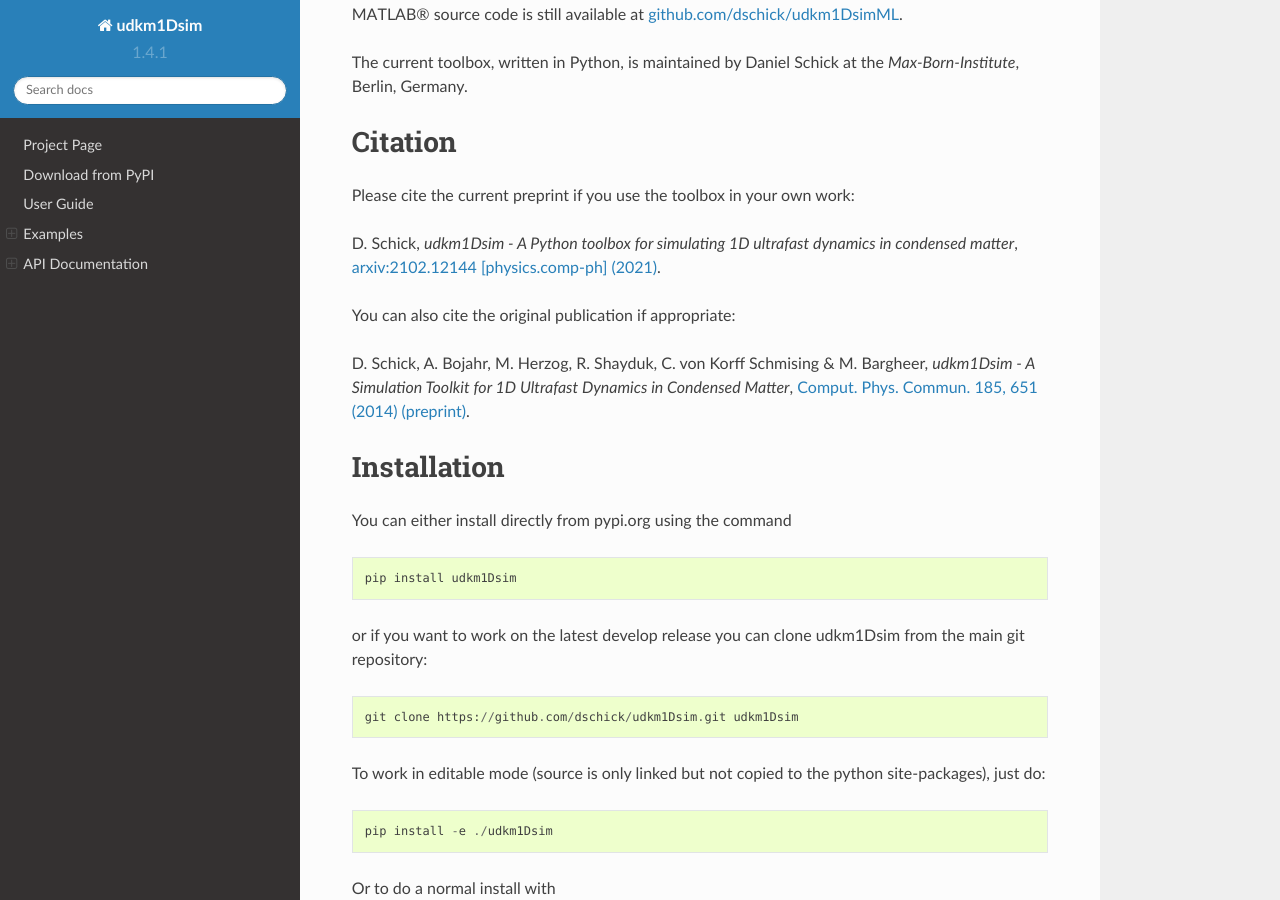
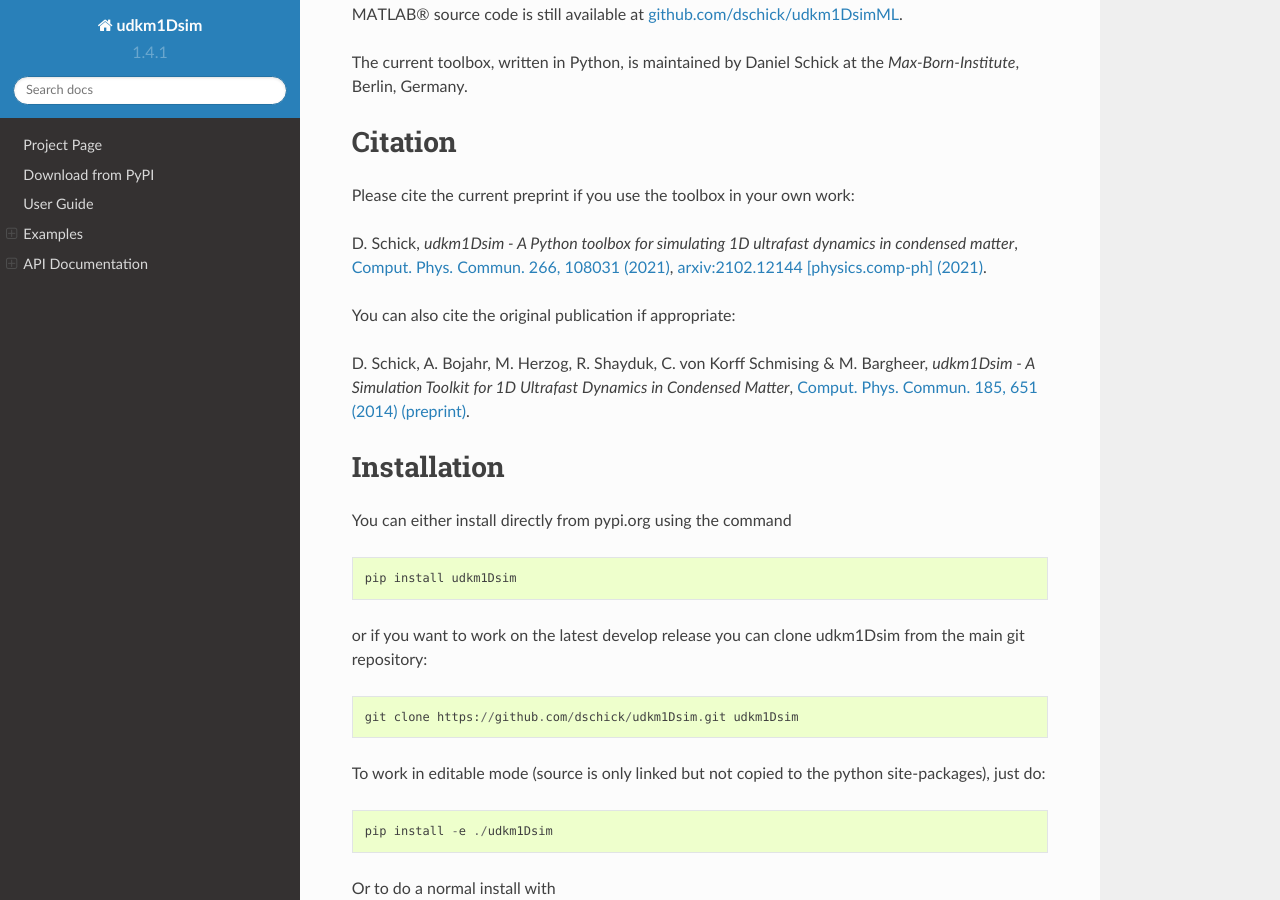
Before and after one commit to dschick/udkm1Dsim, a Sphinx documentation site: the page built from docs/source/index.rst, in a window 1280 px wide and 900 px high, scrolled down 613 px. Built offline with Sphinx 7.4.7 and the Read the Docs theme 2.0.0, drawn with Linux system fonts in a browser that asks for light colours.

Commit message:
update citation

```diff
--- a/docs/source/index.rst
+++ b/docs/source/index.rst
@@ -47,6 +47,7 @@ Citation
 Please cite the current preprint if you use the toolbox in your own work:
 
 D. Schick, *udkm1Dsim - A Python toolbox for simulating 1D ultrafast dynamics in condensed matter*,
+`Comput. Phys. Commun. 266, 108031 (2021) <https://doi.org/10.1016/j.cpc.2021.108031>`_,
 `arxiv:2102.12144 [physics.comp-ph] (2021) <https://arxiv.org/abs/2102.12144>`_.
 
 You can also cite the original publication if appropriate:
```
